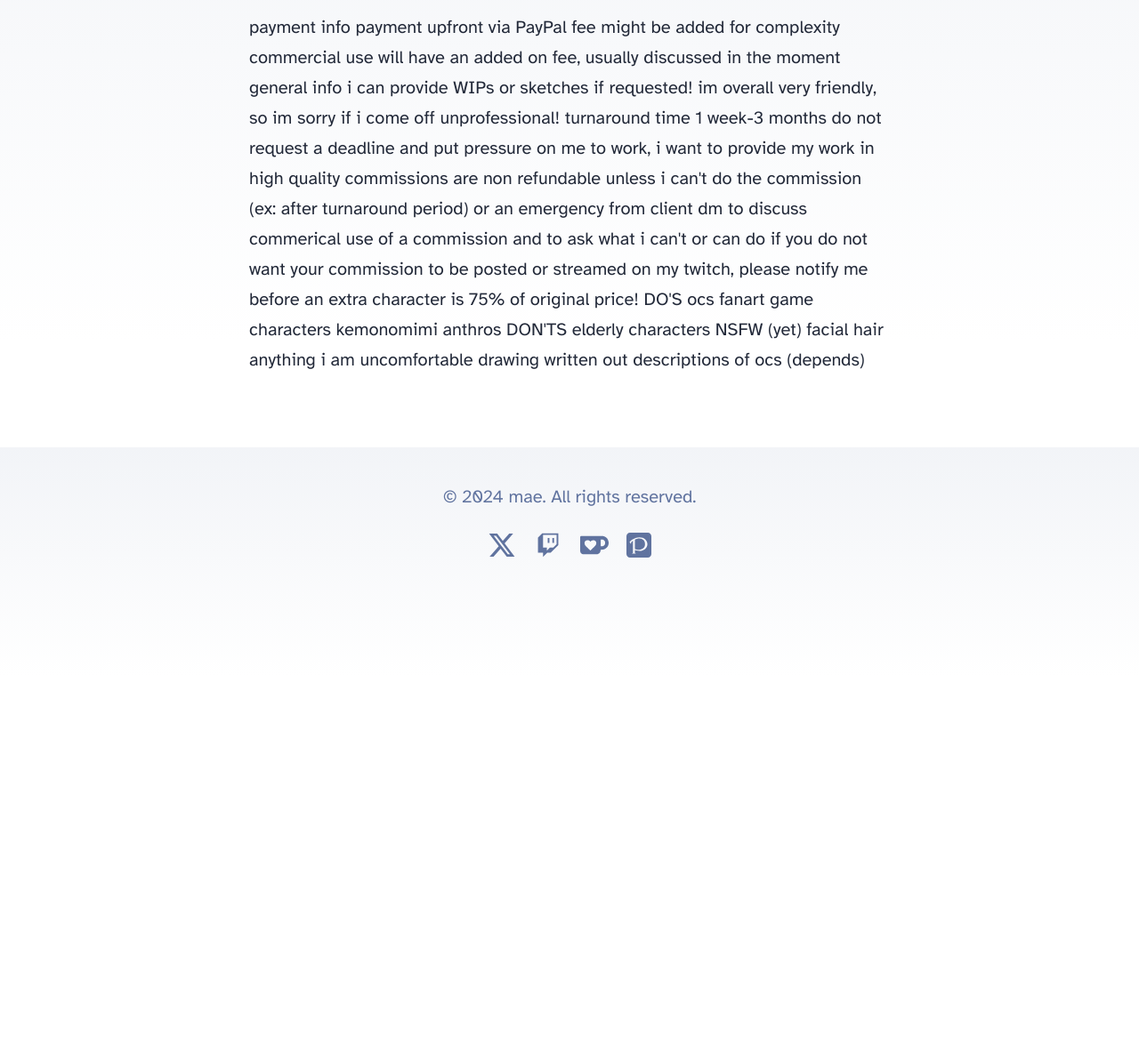
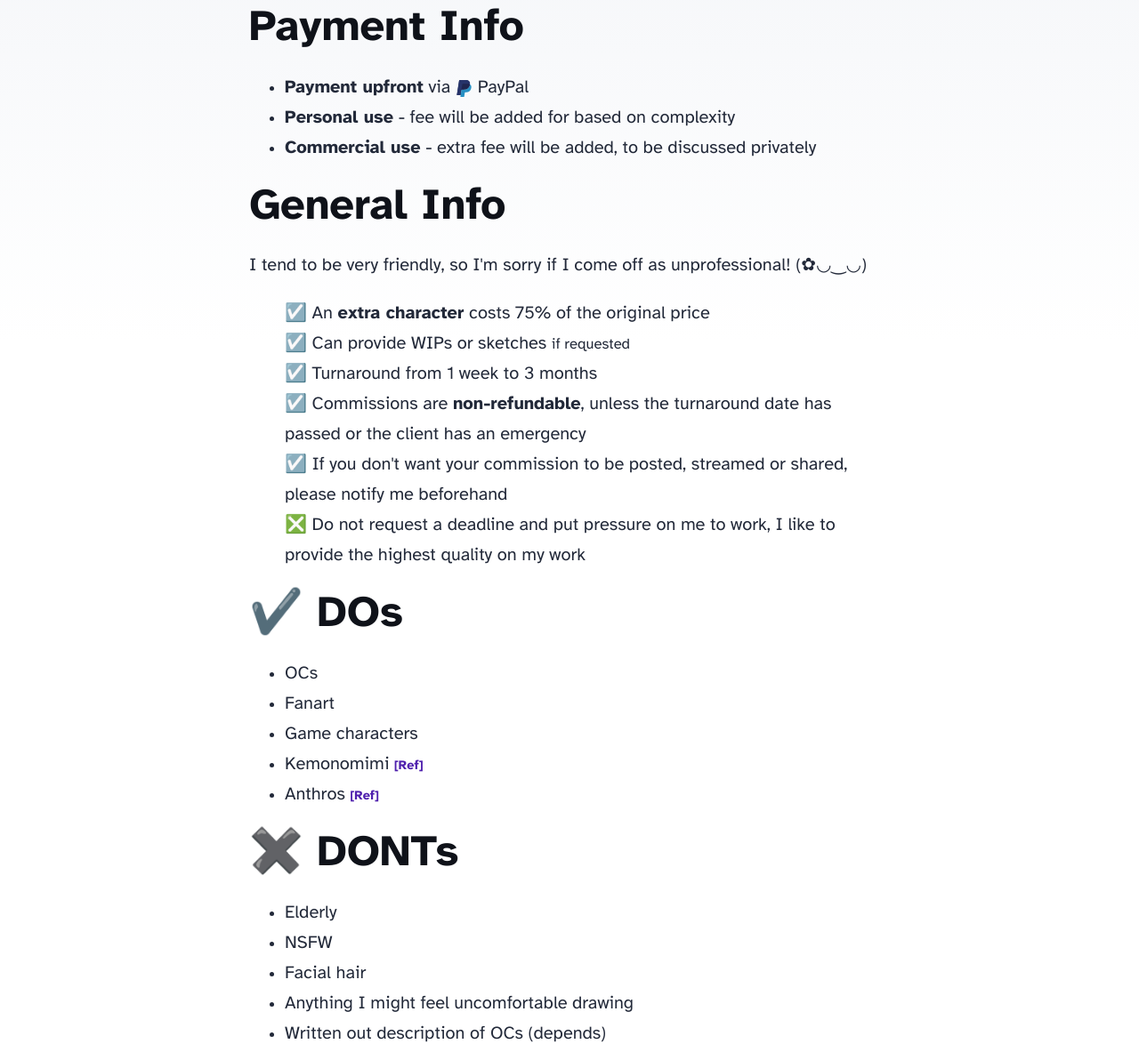
Before and after one commit to myntsu/mae, an Astro site: page /commissions in a window 1280 px wide. Shown: the part 216-1399 px from the top of the page at 89% size. Before the commit the page ends 977 px from the top, so only its background shows below. Built offline with nearby package versions, Linux system fonts and the light colour scheme; Astro itself is replaced by a stand-in of ours.

Commit message:
updating commission information, added a huge list, review needed

```diff
--- a/src/pages/commissions.astro
+++ b/src/pages/commissions.astro
@@ -1,53 +1,124 @@
 ---
-import BaseHead from '../components/BaseHead.astro';
-import Header from '../components/Header.astro';
-import Footer from '../components/Footer.astro';
-import { SITE_TITLE, SITE_DESCRIPTION } from '../consts';
+import BaseHead from "../components/BaseHead.astro";
+import Header from "../components/Header.astro";
+import Footer from "../components/Footer.astro";
+import { SITE_TITLE, SITE_DESCRIPTION } from "../consts";
 ---
 
 <!doctype html>
 <html lang="en">
   <head>
-		<BaseHead title={SITE_TITLE} description={SITE_DESCRIPTION} />
+    <BaseHead
+      title={SITE_TITLE}
+      description={SITE_DESCRIPTION}
+    />
   </head>
   <body>
     <Header title={SITE_TITLE} />
     <main>
       <h1>Terms of Service</h1>
+      <h2>Payment Info</h2>
+      <ul>
+        <li>
+          <b>Payment upfront</b> via <span class="text-with-svg"
+            ><svg
+              xmlns="http://www.w3.org/2000/svg"
+              width="27.13"
+              height="32"
+              viewBox="0 0 256 302"
+              ><path
+                fill="#27346A"
+                d="M217.168 23.507C203.234 7.625 178.046.816 145.823.816h-93.52A13.393 13.393 0 0 0 39.076 12.11L.136 259.077c-.774 4.87 2.997 9.28 7.933 9.28h57.736l14.5-91.971l-.45 2.88c1.033-6.501 6.593-11.296 13.177-11.296h27.436c53.898 0 96.101-21.892 108.429-85.221c.366-1.873.683-3.696.957-5.477c-1.556-.824-1.556-.824 0 0c3.671-23.407-.025-39.34-12.686-53.765"
+              ></path><path
+                fill="#27346A"
+                d="M102.397 68.84a11.737 11.737 0 0 1 5.053-1.14h73.318c8.682 0 16.78.565 24.18 1.756a101.6 101.6 0 0 1 6.177 1.182a89.928 89.928 0 0 1 8.59 2.347c3.638 1.215 7.026 2.63 10.14 4.287c3.67-23.416-.026-39.34-12.687-53.765C203.226 7.625 178.046.816 145.823.816H52.295C45.71.816 40.108 5.61 39.076 12.11L.136 259.068c-.774 4.878 2.997 9.282 7.925 9.282h57.744L95.888 77.58a11.717 11.717 0 0 1 6.509-8.74"
+              ></path><path
+                fill="#2790C3"
+                d="M228.897 82.749c-12.328 63.32-54.53 85.221-108.429 85.221H93.024c-6.584 0-12.145 4.795-13.168 11.296L61.817 293.621c-.674 4.262 2.622 8.124 6.934 8.124h48.67a11.71 11.71 0 0 0 11.563-9.88l.474-2.48l9.173-58.136l.591-3.213a11.71 11.71 0 0 1 11.562-9.88h7.284c47.147 0 84.064-19.154 94.852-74.55c4.503-23.15 2.173-42.478-9.739-56.054c-3.613-4.112-8.1-7.508-13.327-10.28c-.283 1.79-.59 3.604-.957 5.477"
+              ></path><path
+                fill="#1F264F"
+                d="M216.952 72.128a89.928 89.928 0 0 0-5.818-1.49a109.904 109.904 0 0 0-6.177-1.174c-7.408-1.199-15.5-1.765-24.19-1.765h-73.309a11.57 11.57 0 0 0-5.053 1.149a11.683 11.683 0 0 0-6.51 8.74l-15.582 98.798l-.45 2.88c1.025-6.501 6.585-11.296 13.17-11.296h27.444c53.898 0 96.1-21.892 108.428-85.221c.367-1.873.675-3.688.958-5.477c-3.122-1.648-6.501-3.072-10.14-4.279a83.26 83.26 0 0 0-2.77-.865"
+              ></path></svg
+            > PayPal</span>
+        </li>
+        <li><b>Personal use</b> - fee will be added for based on complexity</li>
+        <li>
+          <b>Commercial use</b> - extra fee will be added, to be discussed privately
+        </li>
+      </ul>
+      <h2>General Info</h2>
       <p>
-				payment info
-
-payment upfront via PayPal
-fee might be added for complexity
-commercial use will have an added on fee, usually discussed in the moment
-
-general info
-
-i can provide WIPs or sketches if requested! im overall very friendly, so im sorry if i come off unprofessional!
-turnaround time 1 week-3 months
-do not request a deadline and put pressure on me to work, i want to provide my work in high quality
-commissions are non refundable unless i can't do the commission (ex: after turnaround period) or an emergency from client
-dm to discuss commerical use of a commission and to ask what i can't or can do
-if you do not want your commission to be posted or streamed on my twitch, please notify me before
-an extra character is 75% of original price!
-
-DO'S
-
-ocs
-fanart
-game characters
-kemonomimi
-anthros
-
-DON'TS
-
-elderly characters
-NSFW (yet)
-facial hair
-anything i am uncomfortable drawing
-written out descriptions of ocs (depends)
+        I tend to be very friendly, so I'm sorry if I come off as
+        unprofessional! (✿◡‿◡)
       </p>
+      <ul class="general-info-list">
+        <li>☑️ An <b>extra character</b> costs 75% of the original price</li>
+        <li>☑️ Can provide WIPs or sketches <small>if requested</small></li>
+        <li>☑️ Turnaround from 1 week to 3 months</li>
+        <li>
+          ☑️ Commissions are <b>non-refundable</b>, unless the turnaround date
+          has passed or the client has an emergency
+        </li>
+        <li>
+          ☑️ If you don't want your commission to be posted, streamed or shared,
+          please notify me beforehand
+        </li>
+        <li>
+          ❎ Do not request a deadline and put pressure on me to work, I like to
+          provide the highest quality on my work
+        </li>
+      </ul>
+      <h2>✔️ DOs</h2>
+      <ul class="dos-list">
+        <li>OCs</li>
+        <li>Fanart</li>
+        <li>Game characters</li>
+        <li>
+          Kemonomimi <span class="reference"
+            ><a
+              href="https://en.wikipedia.org/wiki/Moe_anthropomorphism#Animals"
+              target="_blank"
+              >[Ref]</a
+            ></span>
+        </li>
+        <li>Anthros <span class="reference"
+            ><a
+              href="https://en.wikifur.com/wiki/Anthropomorphic"
+              target="_blank"
+              >[Ref]</a
+            ></span></li>
+      </ul>
+      <h2>✖️ DONTs</h2>
+      <ul>
+        <li>Elderly</li>
+        <li>NSFW</li>
+        <li>Facial hair</li>
+        <li>Anything I might feel uncomfortable drawing</li>
+        <li>Written out description of OCs (depends)</li>
+      </ul>
     </main>
     <Footer />
-	</body>
+  </body><style>
+    .text-with-svg svg {
+      position: relative;
+      top: 5px;
+      width: 1.2rem;
+      height: 1.2rem;
+    }
+
+    .general-info-list li {
+      list-style: none;
+    }
+
+    .reference a {
+      font-size: 0.9rem;
+      text-decoration: none;
+	  color: hsl(260 70% 40%);
+	  font-weight: 900;
+    }
+
+	.reference a:hover {
+		opacity: .75;
+	}
+  </style>
 </html>
```
Lines whose indentation alone changed are shown as unchanged.
